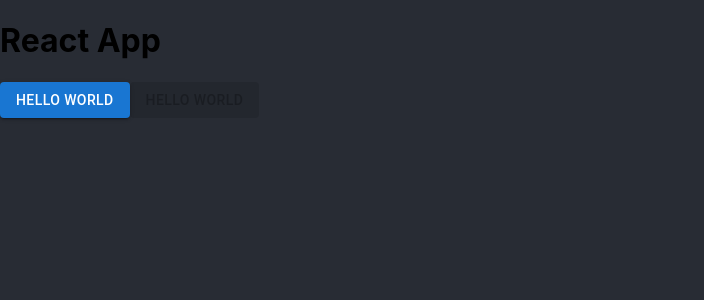
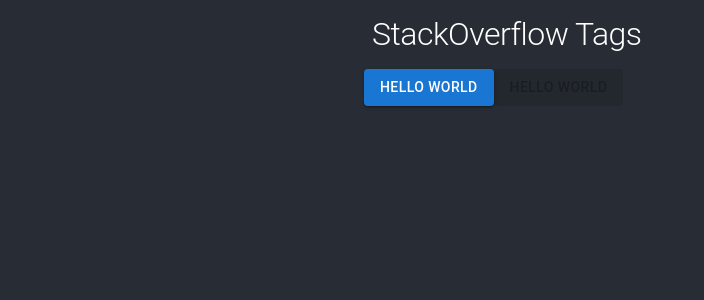
Before and after one commit to JayCodeGitHub/recruitment-task, a React (Create React App) app: page / in a window 1280 px wide. Shown: the top 300 px of the page, without its empty margins (0-704 px from the left). Built offline with nearby package versions, Linux system fonts and the light colour scheme.

Commit message:
Style App

```diff
--- a/package.json
+++ b/package.json
@@ -5,6 +5,7 @@
   "dependencies": {
     "@emotion/react": "^11.11.4",
     "@emotion/styled": "^11.11.0",
+    "@material-ui/core": "^4.12.4",
     "@mui/material": "^5.15.14",
     "@testing-library/jest-dom": "^5.17.0",
     "@testing-library/react": "^13.4.0",
--- a/src/App.tsx
+++ b/src/App.tsx
@@ -1,13 +1,17 @@
 import React from 'react';
 import Button from './components/Button';
+import { Container } from '@material-ui/core';
+import { Typography } from '@mui/material';
 
 function App() {
   return (
-    <main>
-      <h1>React App</h1>
+    <Container maxWidth="sm">
+      <Typography variant="h1" sx={{ color: '#fff', fontSize: '2rem', padding: '1rem 0.5rem' }}>
+        StackOverflow Tags
+      </Typography>
       <Button>Hello World</Button>
       <Button disabled>Hello World</Button>
-    </main>
+    </Container>
   );
 }
 
```
Also changed, not shown: 1 other file (tests, documents, lock files or other folders).
